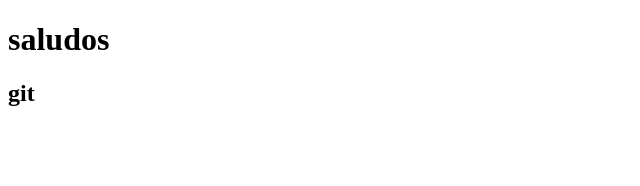
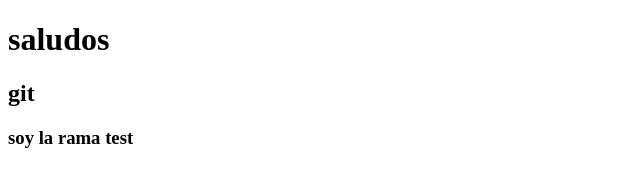
Before and after one commit to RobertAries28/Git2020, a plain HTML site: page index.html in a window 1280 px wide. Shown: the whole page, without its empty margins (0-640 px from the left). Drawn offline with Linux system fonts and the light colour scheme.

Commit message:
cambio desde la rama test

```diff
--- a/index.html
+++ b/index.html
@@ -10,6 +10,7 @@
 <body>
     <h1>saludos</h1>
     <h2>git</h2>
+    <h3>soy la rama test</h3>
 </body>
 
 </html>
```
